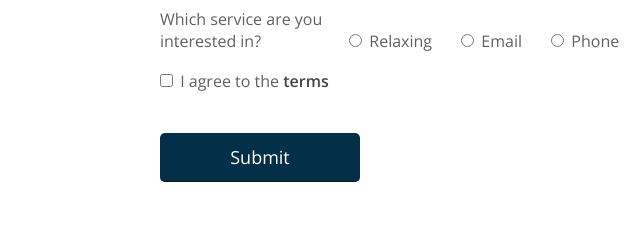
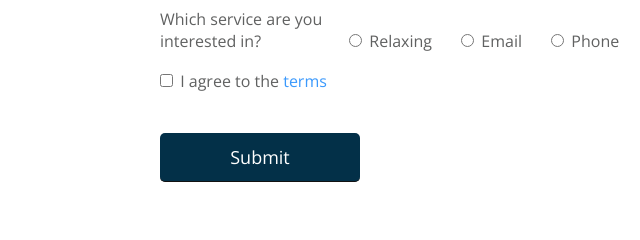
Before and after one commit to jbyyny/homework-forms, a plain HTML site: page register.html in a window 1280 px wide. Shown: the part 493-733 px from the top of the page, 0-640 px from the left. Drawn offline with nearby package versions, Linux system fonts and the light colour scheme.

Commit message:
done with HW step 1

```diff
--- a/css/style.css
+++ b/css/style.css
@@ -98,8 +98,7 @@ header nav ul li a {
 
 .terms-hover {
   text-decoration: none;
-  color: #444;
-  font-weight: 600;
+  color: #3B99FC;
 }
 
 #hero {
```
Also changed, not shown: images/radio_button_checked.svg (added), images/radio_button_unchecked.svg (added).
